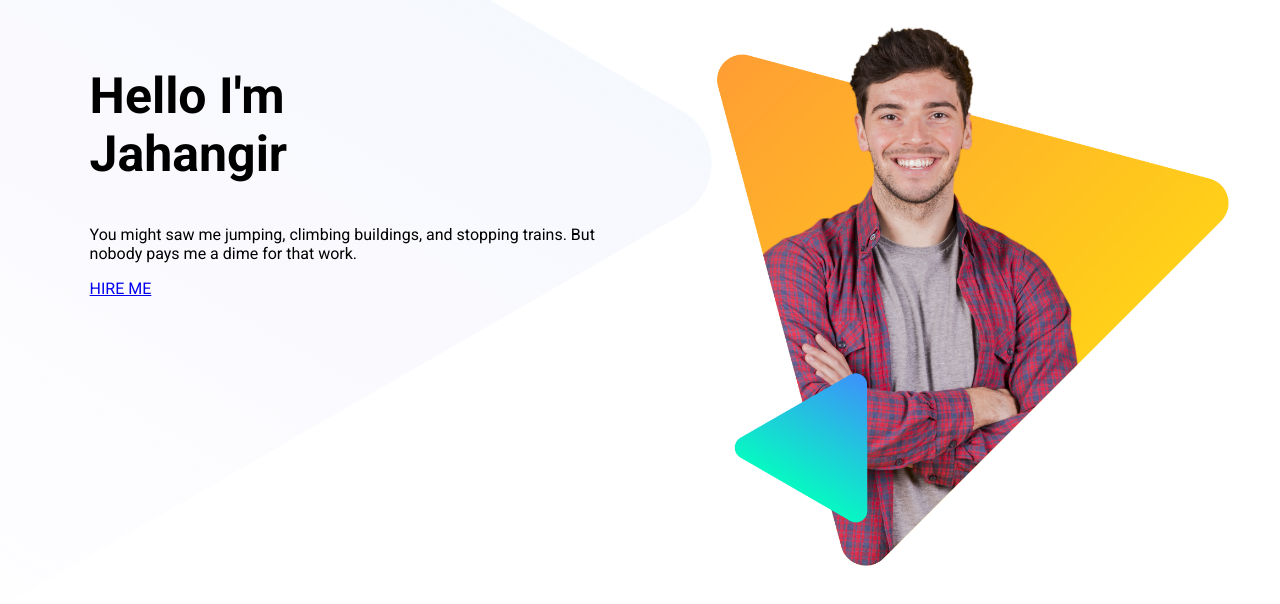
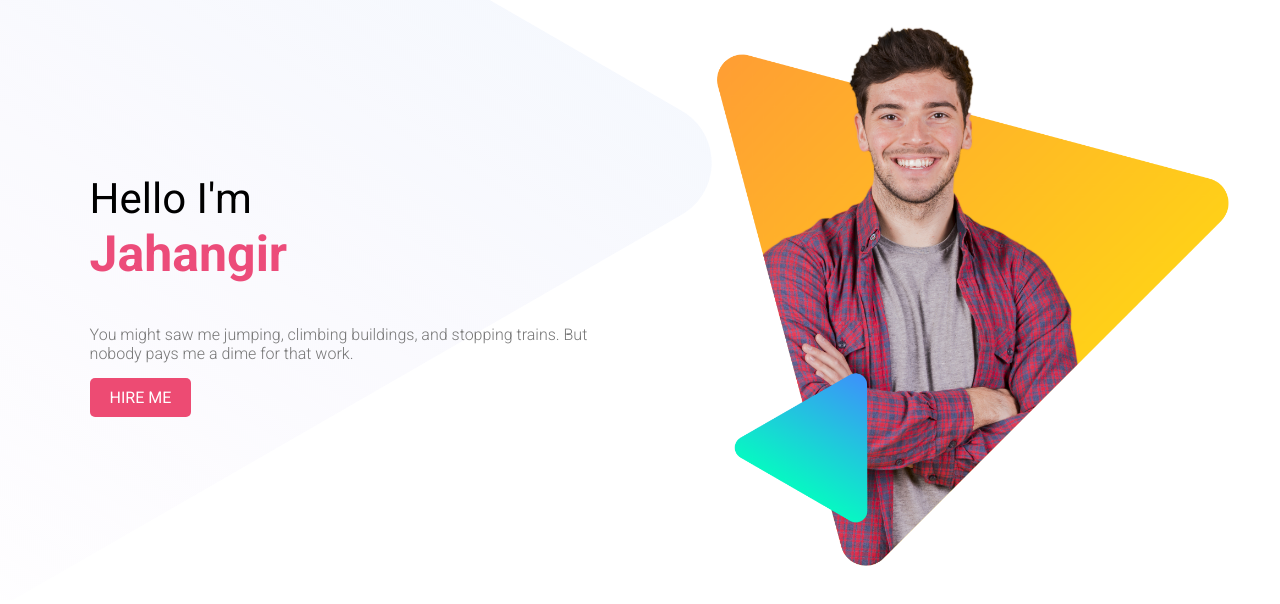
Before and after one commit to codersjahangir/personal-website, a plain HTML site: page index.html in a window 1280 px wide. Drawn offline with Linux system fonts and the light colour scheme.

Commit message:
line add

```diff
--- a/index.html
+++ b/index.html
@@ -11,10 +11,10 @@
 <body>
     <!--Heading Section-->
     <section class="top-banner">
-        <div class="half-width">
-            <h2>Hello I'm <br><span class="pink-color">Jahangir</span></h2>
+        <div class="half-width middle">
+            <h2><span class="h2">Hello I'm </span><br><span class="pink-color">Jahangir</span></h2>
             <p>You might saw me jumping, climbing buildings, and stopping trains. But nobody pays me a dime for that work.</p>
-            <a href="#">HIRE ME</a>
+            <a href="#" target="_blank" class="hire-battom">HIRE ME</a>
         </div>
         <div class="half-width">
             <img src="img/peter.png" alt="">
--- a/style.css
+++ b/style.css
@@ -27,3 +27,28 @@ section{
     margin-left: 5%;
     padding: 2%;
 }
+.pink-color{
+    color: #ec4c7a;
+}
+.h2{
+    font-size: 42px;
+    font-weight: 400;
+}
+.half-width p{
+    font-size: 16px;
+    font-weight: 300;
+    color: #777777;
+    margin-bottom: 25px;
+}
+.hire-battom{
+    text-decoration: none;
+    background-color: #ed4b73;
+    border-radius: 5px;
+    padding: 10px 20px;
+    color: white;
+    font-weight: 400;
+    font-size: 16px;
+}
+.middle{
+    margin-top: 100px;
+}
```
